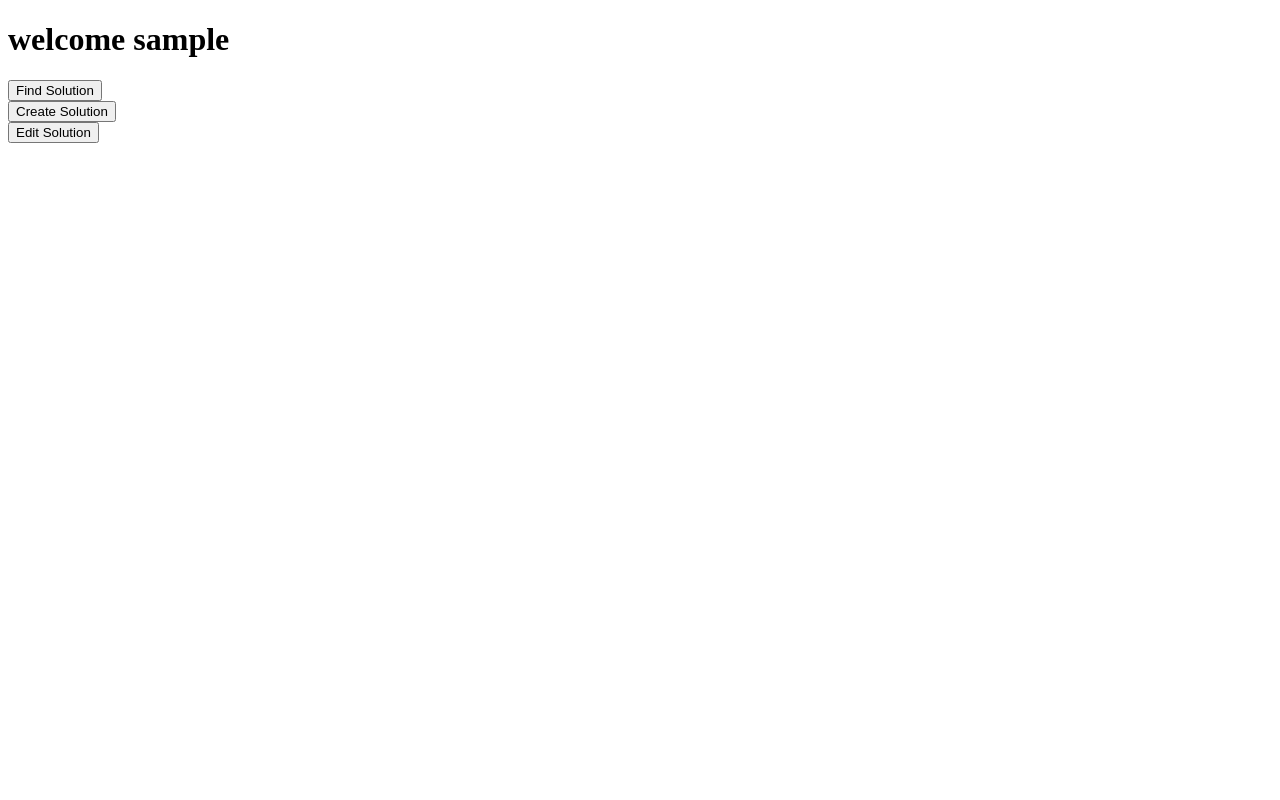
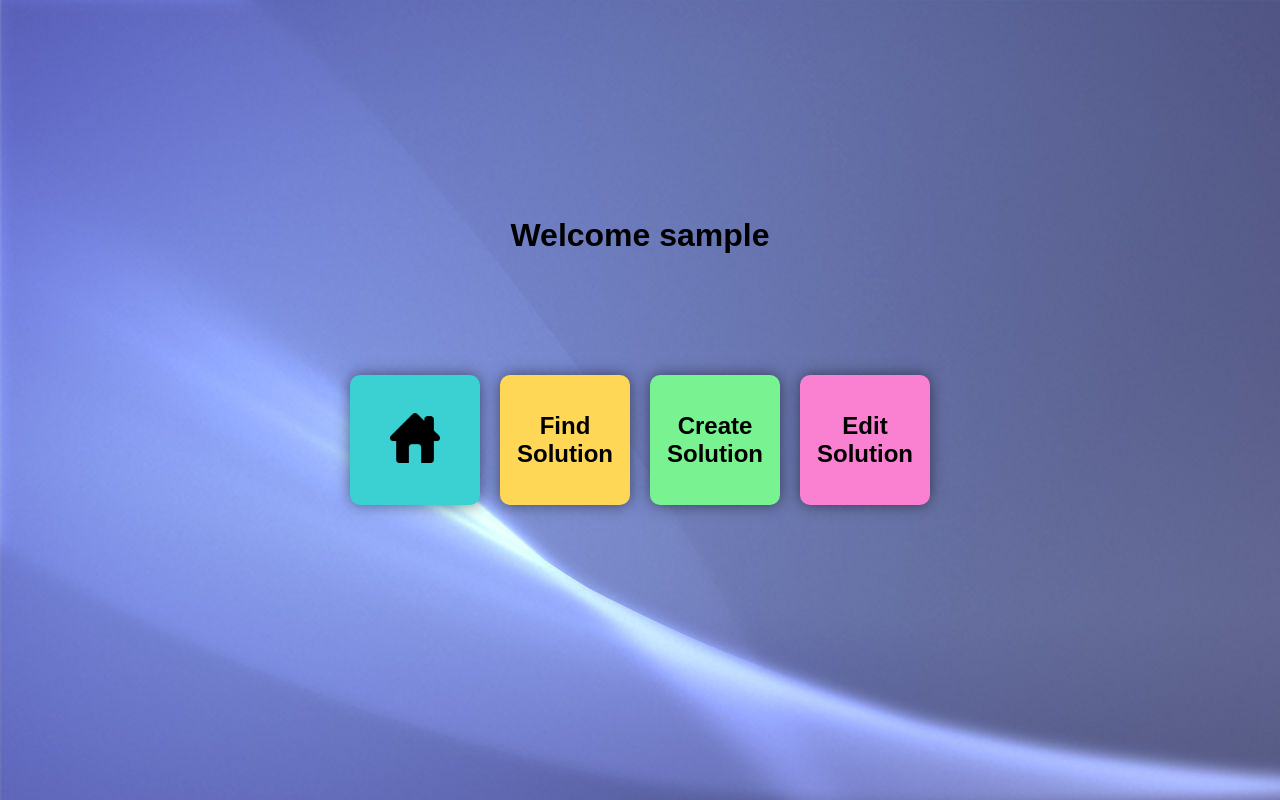
Before and after one commit to miles-phillips0/Amdocs-Hackathon-2022, a Flask app: page /landingPage in a window 1280 px wide. Run offline with Flask 2, Linux system fonts and the light colour scheme; the visitor is signed in with stand-in values (Sample User, id 1); data comes from the database, SQL or seed files in the repository.

Commit message:
Add Style to Landing Page

```diff
--- a/style.css
+++ b/style.css
@@ -1,3 +1,4 @@
+
 body {
     font-family: sans-serif;
     text-align: center;
@@ -81,10 +82,6 @@ body {
     box-shadow: 0 0 10px rgba(0, 0, 0, 0.15);
 }
 
-.loginForms {
-
-}
-
 .loginBody {
     display: flex;
     height: 100vh;
@@ -134,3 +131,59 @@ body {
     margin-left: 5px;
 
 }
+
+.landingPageBtns {
+    margin-top: 100px;
+    display: flex;
+    flex-direction: row;
+    margin-bottom: 100px;
+    border-radius: 5px;
+
+}
+
+.landingPageBtns button {
+    height: 130px;
+    width: 130px;
+    border-radius: 10px;
+    border: white;
+    box-shadow: 0 0 15px rgba(0, 0, 0, 0.5);
+    background-color: #3bd1d3;
+}
+
+
+
+.landingPageBtns .submitBtn {
+    height: 130px;
+    width: 130px;
+    font-size: 24px;
+    font-weight: bold;
+    text-align: center;
+    border-radius: 10px;
+    border: white;
+    box-shadow: 0 0 15px rgba(0, 0, 0, 0.5);
+    white-space: normal;
+    word-wrap: break-word;
+}
+
+#btn1 {
+    background-color: #fed757;
+}
+
+#btn2 {
+    background-color: #79f391;
+}
+
+#btn3 {
+    background-color: #fa80d2;
+}
+
+.landingPageBtns {
+    gap: 20px;
+}
+
+#landingPageBody {
+    display: flex;
+    align-items: center;
+    justify-content: center;
+    background-image: url("bgimage.jpg");
+}
--- a/templates/index.html
+++ b/templates/index.html
@@ -17,7 +17,7 @@
             <button id="login">Logout</button>
 =======
             <form method="POST" action="/">
-                <button id="login">Login</button>
+                <button class="login">Login</button>
             </form>
 
 >>>>>>> 49d6eb9c51dd480d81dcf455828b42e55a8d2869
--- a/templates/landingPage.html
+++ b/templates/landingPage.html
@@ -1,20 +1,26 @@
 <!DOCTYPE html>
 <html>
-    <body>
+    <head>
+        <link rel="stylesheet" href="../style.css">
+    </head>
+    <body id="landingPageBody">
         <h1>
-            welcome {{username}}
+            Welcome {{username}}
         </h1>
+        <div class="landingPageBtns">
+            <button><img src="../home.png" width="50px" height="50px"></button>
             <form method="POST" action="/landingPage">
                 <input type="hidden" name="btn_id" value="list_of_problems">
-            <input type="submit" value="Find Solution">
+                <input id="btn1" class="submitBtn" type="submit" value="Find Solution">
             </form>
             <form method="POST" action="/landingPage">
                 <input type="hidden" name="btn_id" value="create_solution">
-            <input type="submit" value="Create Solution">
+                <input id="btn2" class="submitBtn" type="submit" value="Create Solution">
             </form>
             <form method="POST" action="/landingPage">
                 <input type="hidden" name="btn_id" value="edit_solution">
-            <input type="submit" value="Edit Solution">
+                <input id="btn3" class="submitBtn" type="submit" value="Edit Solution">
             </form>
+        </div>
     </body>
 </html>
```
Also changed, not shown: home.png (added), 2 other files. Lines whose indentation alone changed are shown as unchanged.
